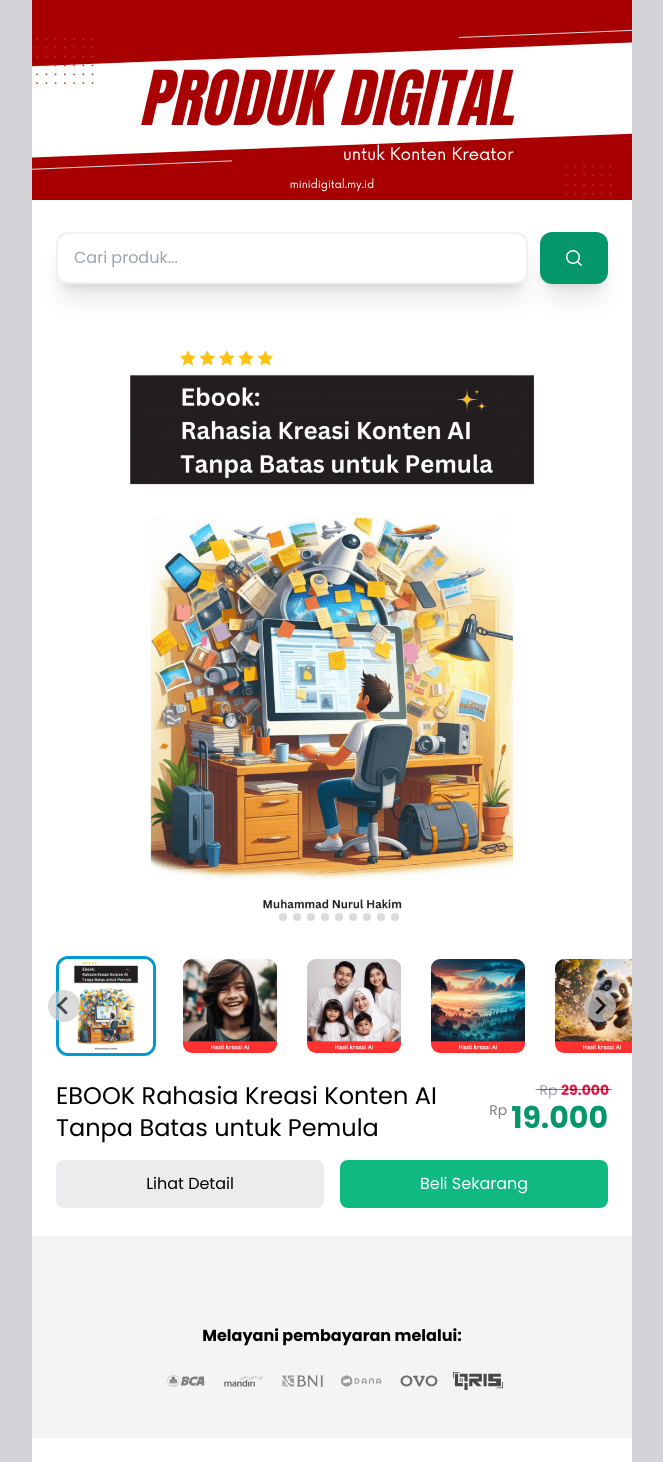
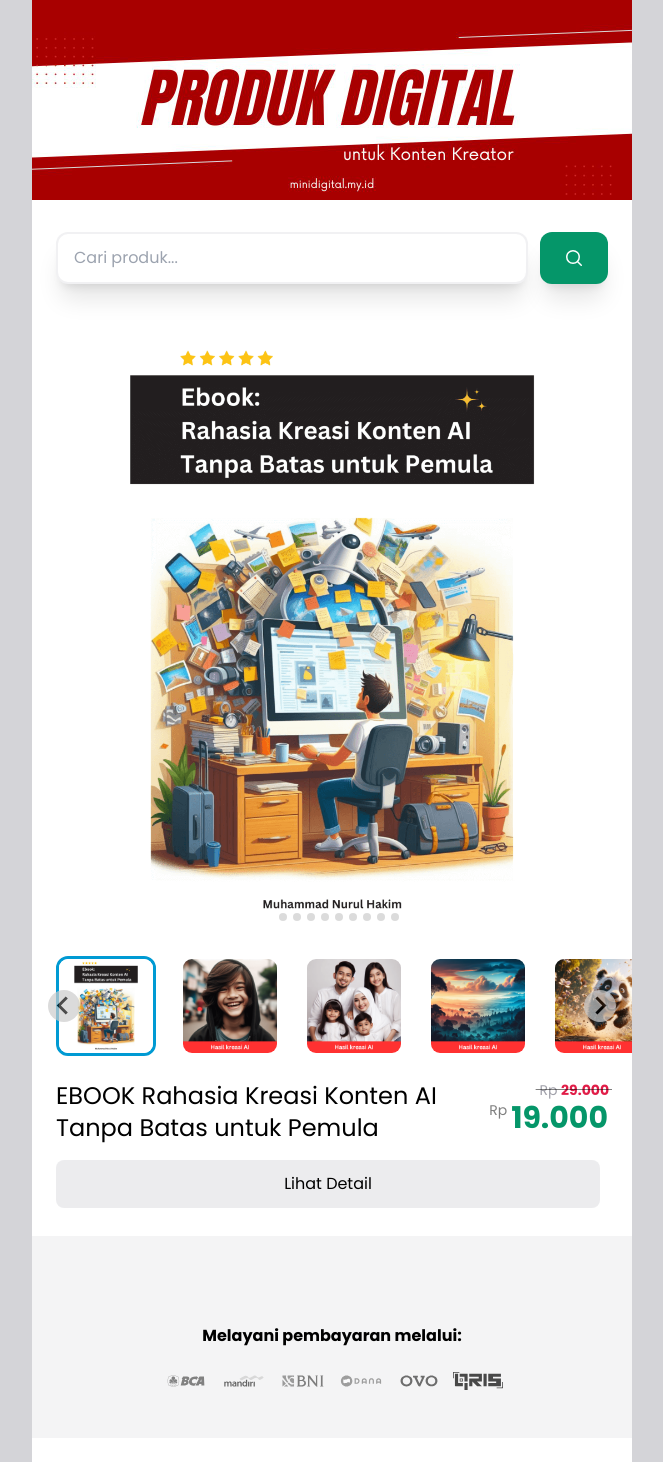
Before and after one commit to haloorderio/produk-digital-now, a Jekyll site: the page built from index.html, in a window 1280 px wide. Shown: the whole page, without its empty margins (308-971 px from the left). Built offline with Jekyll 4.4.1, drawn with Linux system fonts in a browser that asks for light colours; the list of posts is cut into pages by our own code.

Commit message:
Update index.html

```diff
--- a/index.html
+++ b/index.html
@@ -63,9 +63,9 @@ layout: default
 					<a href="{{ site.url }}{url}" class="bg-zinc-200/70 hover:bg-zinc-100 block py-3 px-4 rounded-lg w-full text-center mt-4 md:mr-2">
 						Lihat Detail <span class="sr-only">{title}</span>
 					</a>
-					<a href="https://lynk.id/muhnurulhakim" target="_blank" rel="noopener" class="bg-emerald-500 hover:bg-emerald-600 text-white block py-3 px-4 rounded-lg w-full text-center mt-4 md:ml-2">
+					<!-- <a href="https://lynk.id/muhnurulhakim" target="_blank" rel="noopener" class="bg-emerald-500 hover:bg-emerald-600 text-white block py-3 px-4 rounded-lg w-full text-center mt-4 md:ml-2">
 						Beli Sekarang
-					</a>
+					</a> -->
 					<!-- <a href="https://api.whatsapp.com/send?phone={{ site.whatsapp_number }}&amp;text={{ site.whatsapp_text }}" target="_blank" rel="noopener" class="bg-emerald-500 hover:bg-emerald-600 text-white block py-3 px-4 rounded-lg w-full text-center mt-4 md:ml-2" {% if site.whatsapp_text %}data-title="{title}"{% endif %}>
 						Order {title}
 					</a> -->
@@ -177,9 +177,9 @@ layout: default
 				<a href="{{ site.baseurl }}{{ post.url }}" class="bg-zinc-200/70 hover:bg-zinc-100 block py-3 px-4 rounded-lg w-full text-center mt-4 md:mr-2">
 					Lihat Detail <span class="sr-only">{{ post.title }}</span>
 				</a>
-				<a href="https://lynk.id/muhnurulhakim" target="_blank" rel="noopener" class="bg-emerald-500 hover:bg-emerald-600 text-white flex items-center justify-center py-3 px-4 rounded-lg w-full text-center mt-4 md:ml-2">
+				<!-- <a href="https://lynk.id/muhnurulhakim" target="_blank" rel="noopener" class="bg-emerald-500 hover:bg-emerald-600 text-white flex items-center justify-center py-3 px-4 rounded-lg w-full text-center mt-4 md:ml-2">
 						Beli Sekarang
-				</a>
+				</a> -->
 				<!-- <a href="https://api.whatsapp.com/send?phone={{ site.whatsapp_number }}&amp;text={{ site.whatsapp_text }}" target="_blank" rel="noopener" class="bg-emerald-500 hover:bg-emerald-600 text-white flex items-center justify-center py-3 px-4 rounded-lg w-full text-center mt-4 md:ml-2" {% if site.whatsapp_text %}data-title="{{ post.title }}"{% endif %}>
 					Order {{ post.title }}
 				</a> -->
```
